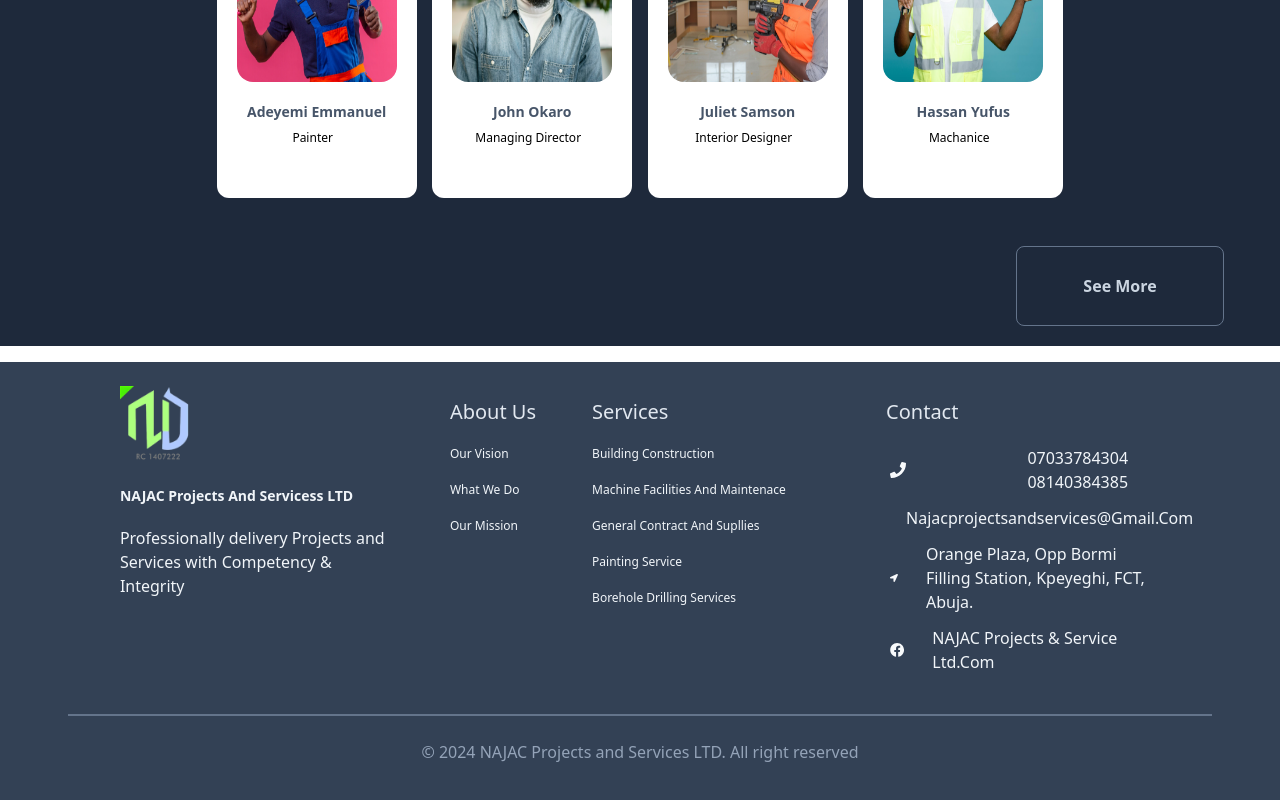
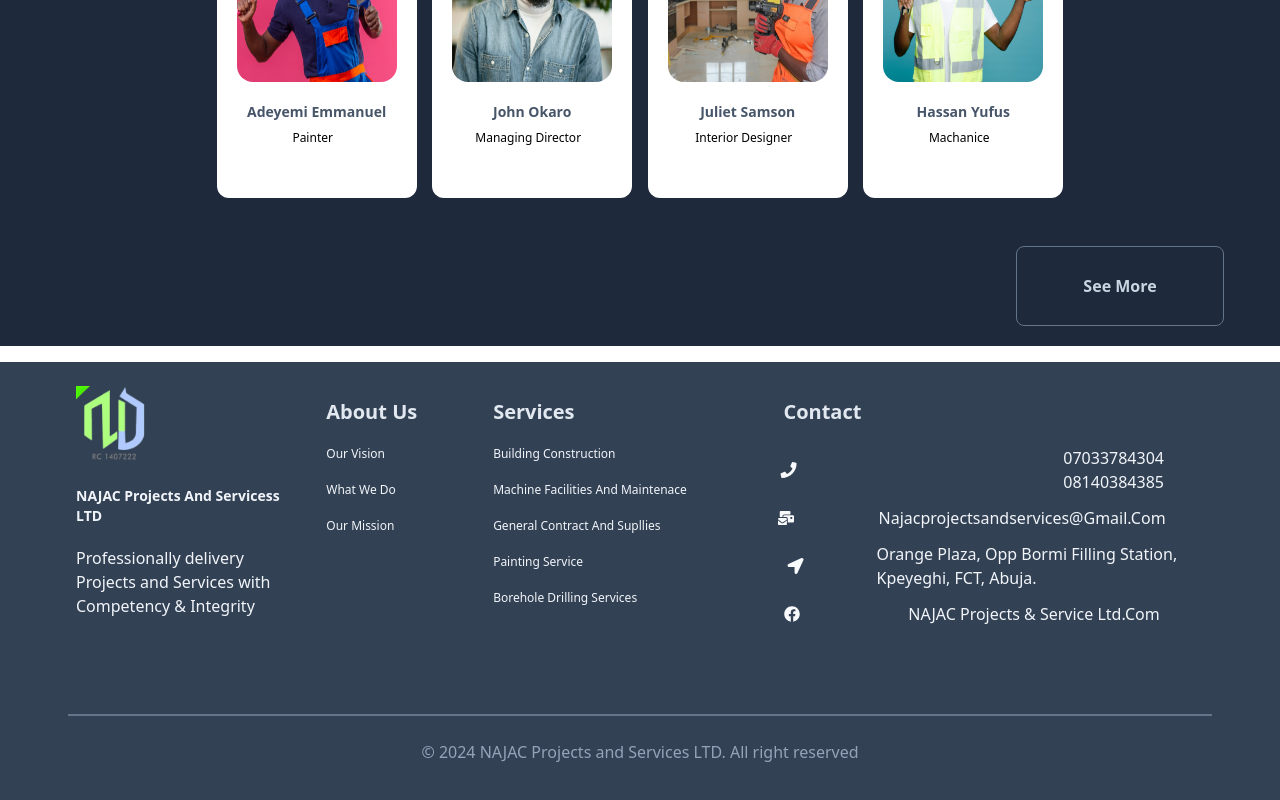
Before and after one commit to Olajcodes/Unclebigbay_Hackathon, a React (Vite) app in the folder hackathon/: page / in a window 1280 px wide. Shown: the part 2560-3360 px from the top of the page. Built offline with nearby package versions, Linux system fonts and the light colour scheme.

Commit message:
css changes

```diff
--- a/hackathon/src/component/About.jsx
+++ b/hackathon/src/component/About.jsx
@@ -7,7 +7,7 @@ import { Link } from 'react-router-dom'
 
 const About = () => {
   return (
-    <section className=' bg-white h-1/6 w-full'>
+    <section className=' bg-white scroll-smooth h-1/6 w-full'>
         <div className="w-5/6 h-auto  mx-auto my-3 p-2 ">
         <h2 className='capitalize w-4/5 mx-6 font-semibold text-slate-900 text-2xl'>
           discover our expertise
--- a/hackathon/src/component/Conatct.jsx
+++ b/hackathon/src/component/Conatct.jsx
@@ -3,7 +3,7 @@ import { Link } from 'react-router-dom'
 
 const Conatct = () => {
   return (
-      <section className="w-full h-1/6   bg-slate-800 mt-20">
+      <section className="w-full h-1/6   bg-slate-800 mt-20 scroll-smooth">
         <div className="w-5/6 mx-auto h-auto  my-1 md:flex-row flex-col-reverse md:flex md:h-[400px] md:items-center md:justify-around">
           <div className="w-5/6 h-auto  md:w-5/12 md:h-4/5 md:m-3 mx-auto my-2 p-3">
             <h2 className="w-5/6 md:font-extrabold md:w-64 md:ml-4 my-1 h-2/6  capitalize text-slate-200 font-bold text-sm p-1 md:text-xl">
--- a/hackathon/src/component/Footer.jsx
+++ b/hackathon/src/component/Footer.jsx
@@ -6,7 +6,7 @@ import { FaPhone, FaMailBulk, FaLocationArrow , FaFacebook} from 'react-icons/fa
 
 const Footer = () => {
   return (
-        <footer className="bg-slate-700 w-full h-auto  p-4">
+        <footer className="bg-slate-700 w-full h-auto  p-4 scroll-smooth">
           <div className=" w-11/12 h-auto  mx-auto mb-2 flex flex-col items-start justify-center md:flex-row md:items-center">
              <div className="w-auto md:w-1/4 h-auto md:h-80 m-1 ">
                 <div className="w-20 h-20 m-1 ">
@@ -19,9 +19,9 @@ const Footer = () => {
                 Professionally delivery Projects and Services with Competency & Integrity
                 </p>
              </div>
-
-             <div className="w-auto md:w-auto mx-9  md:h-80 h-auto m-1 ">
-              <h3 className='text-slate-200 text-xl m-1 p-1 my-3 capitalize'> about us </h3>
+             <div className="w-auto md:w-1/6 md:h-80 h-auto m-1 ">
+             {/* <div className="w-auto md:w-auto mx-9  md:h-80 h-auto m-1 "> */}
+              <h3 className='text-slate-200 font-bold text-xl m-1 p-1 my-3 capitalize'> about us </h3>
 
               <Link to='/about#vision' className='text-slate-100 capitalize hover:text-slate-500 m-1 p-1 my-3  text-xs block'>
                   our vision
@@ -36,7 +36,7 @@ const Footer = () => {
 
              </div>
              <div className="w-auto md:w-1/4 md:h-80 h-auto m-1 ">
-              <h3 className='text-slate-200 text-xl m-1 p-1 my-3 capitalize'> services </h3>
+              <h3 className='text-slate-200 font-bold text-xl m-1 p-1 my-3 capitalize'> services </h3>
 
               <Link to='/service' className='text-slate-100 capitalize hover:text-slate-500 m-1 p-1 my-3  text-xs block'>
                  building construction
@@ -56,27 +56,27 @@ const Footer = () => {
 
 
              </div>
-             <div className="w-auto md:w-1/4 md:h-80 h-auto m-1 ">
-              <h3 className='text-slate-200 text-xl m-1 p-1 my-3 capitalize'> contact </h3>
+             <div className="w-auto  md:w-2/4 md:h-80 h-auto m-1 ">
+              <h3 className='text-slate-200 font-bold text-left ml-12 text-xl m-1 p-1 my-3 capitalize'> contact </h3>
 
               <div className="flex m-1 p-1 items-center  gap-3 justify-between w-auto h-auto ">
-               <FaPhone className='text-slate-50 m-1  block'/>
-                <div className='mr-7'>
+               <FaPhone className='text-slate-50 -m-2 w-1/4 block'/>
+                <div className='mr-9 3/4'>
                   <a className='block text-slate-100 capitalize hover:text-slate-500' href="tel:+2347033784304">07033784304</a>
                   <a className='block text-slate-100 capitalize hover:text-slate-500'  href="tel:+2348140384385">08140384385</a>
                 </div>
               </div>
-              <div className="flex m-1 p-1 items-center  gap-3 justify-around w-auto h-auto ">
+              <div className="flex   m-1 p-1 items-center  gap-3 justify-around w-auto h-auto ">
                 <FaMailBulk className='text-slate-50 m-1  block'/>
-                <a className='block text-slate-100 capitalize hover:text-slate-500'  href="mailto:najacprojectsandservices@gmail.com">najacprojectsandservices@gmail.com</a>
+                <a className='block  text-slate-100 capitalize text-right hover:text-slate-500 md:3/4'  href="mailto:najacprojectsandservices@gmail.com">najacprojectsandservices@gmail.com</a>
               </div>
               <div className="flex m-1 p-1 items-center  gap-3 justify-around w-auto h-auto ">
-                <FaLocationArrow className='text-slate-50 m-1  block'/>
-                <p className='block text-slate-100 capitalize hover:text-slate-500 ml-3' >Orange Plaza, opp Bormi Filling Station, Kpeyeghi, FCT, Abuja.</p>
+                <FaLocationArrow className='text-slate-50 m-1  block  w-1/4'/>
+                <p className='block  mr-2 text-slate-100 capitalize md:w-3/4  hover:text-slate-500 ml-3' >Orange Plaza, opp Bormi Filling Station, Kpeyeghi, FCT, Abuja.</p>
               </div>
               <div className="flex m-1 p-1 items-center  gap-3 justify-around w-auto h-auto ">
-                <FaFacebook className='text-slate-50 m-1  block'/>
-                <p className='block text-slate-100 capitalize hover:text-slate-500 ml-3' >NAJAC projects & Service Ltd.com</p>
+                <FaFacebook className='text-slate-50 m-1   block  md:3/4'/>
+                <p className='block  text-slate-100 capitalize hover:text-slate-500 ml-3' >NAJAC projects & Service Ltd.com</p>
               </div>
 
 
--- a/hackathon/src/component/Portfolios.jsx
+++ b/hackathon/src/component/Portfolios.jsx
@@ -4,7 +4,7 @@ import image3 from '../assets/image7 (3).png'
 import { Link } from 'react-router-dom'
 const Portfolios = () => {
   return (
-    <section className=' bg-green-50 h-1/6 w-full'>
+    <section className=' bg-green-50 h-1/6 w-full scroll-smooth'>
           <div className="w-5/6 h-auto  mx-auto my-3 p-2 ">
             <h2 className='capitalize w-4/5 mx-6 font-semibold text-slate-700 text-2xl'>
                  See Our Work in Action
--- a/hackathon/src/component/Service.jsx
+++ b/hackathon/src/component/Service.jsx
@@ -8,7 +8,7 @@ import { Link } from 'react-router-dom'
 
 const Service = () => {
   return (
-    <section className=' bg-slate-800 h-1/6 w-full'>
+    <section className=' bg-slate-800 h-1/6 w-full scroll-smooth'>
           <div className="w-5/6 h-auto  mx-auto my-3 p-2 ">
             <h2 className='capitalize w-4/5 mx-6 font-semibold text-slate-100 text-2xl'>
               Explore Our Services
--- a/hackathon/src/component/Teams.jsx
+++ b/hackathon/src/component/Teams.jsx
@@ -6,7 +6,7 @@ import { Link } from 'react-router-dom'
 
 const Teams = () => {
   return (
-    <section className=' bg-slate-800 h-1/6 w-full'>
+    <section className=' bg-slate-800 h-1/6 w-full scroll-smooth'>
     <div className="w-5/6 h-auto  mx-auto my-3 p-2 ">
       <h2 className='capitalize w-4/5 mx-6 font-semibold text-slate-100 text-2xl'>
       Meet Our Experts
--- a/hackathon/src/pages/AboutPage.jsx
+++ b/hackathon/src/pages/AboutPage.jsx
@@ -8,7 +8,7 @@ import image4 from '../assets/image8 (4).png'
 const AboutPage = () => {
   return (
 
-    <section className="w-full h-auto overflow-hidden bg-slate-800 mt-20">
+    <section className="w-full h-auto overflow-hidden bg-slate-800 mt-20 scroll-smooth">
       <div className=" m-10 mb-1 p-4 text-slate-300 w-auto ">
       <h1 className="capitalize text-xl font-bold ">
         about us
--- a/hackathon/src/pages/ContactPage.jsx
+++ b/hackathon/src/pages/ContactPage.jsx
@@ -32,7 +32,7 @@ const ContactPage = ({ addSubmitForm }) => {
 
 
   return (
-    <section className="bg-slate-800 w-full h-5/6 overflow-hidden mt-20">
+    <section className="bg-slate-800 w-full h-5/6 overflow-hidden mt-20 scroll-smooth">
       <div className=" m-10 mb-1 p-4 text-slate-300 w-auto ">
       <h1 className="capitalize text-xl font-bold ">
       our contact
--- a/hackathon/src/pages/PortfolioPage.jsx
+++ b/hackathon/src/pages/PortfolioPage.jsx
@@ -10,7 +10,7 @@ const PortfolioPage = () => {
 
 
 
- <section className="w-full h-auto overflow-hidden bg-slate-800 mt-20">
+ <section className="w-full h-auto overflow-hidden bg-slate-800 mt-20 scroll-smooth">
  <div className=" m-10 mb-1 p-4 text-slate-300 w-auto bg-slate-800">
        <h1 className="capitalize text-xl font-bold ">
        our portfolio
--- a/hackathon/src/pages/ServicePage.jsx
+++ b/hackathon/src/pages/ServicePage.jsx
@@ -10,7 +10,7 @@ const ServicePage = () => {
 
 
 
-<section className="w-full h-auto overflow-hidden bg-slate-800 mt-20">
+<section className="w-full h-auto overflow-hidden bg-slate-800 mt-20 scroll-smooth">
 <div className=" m-10 mb-1 p-4 text-slate-300 w-auto ">
       <h1 className="capitalize text-xl font-bold ">
       our services
```
